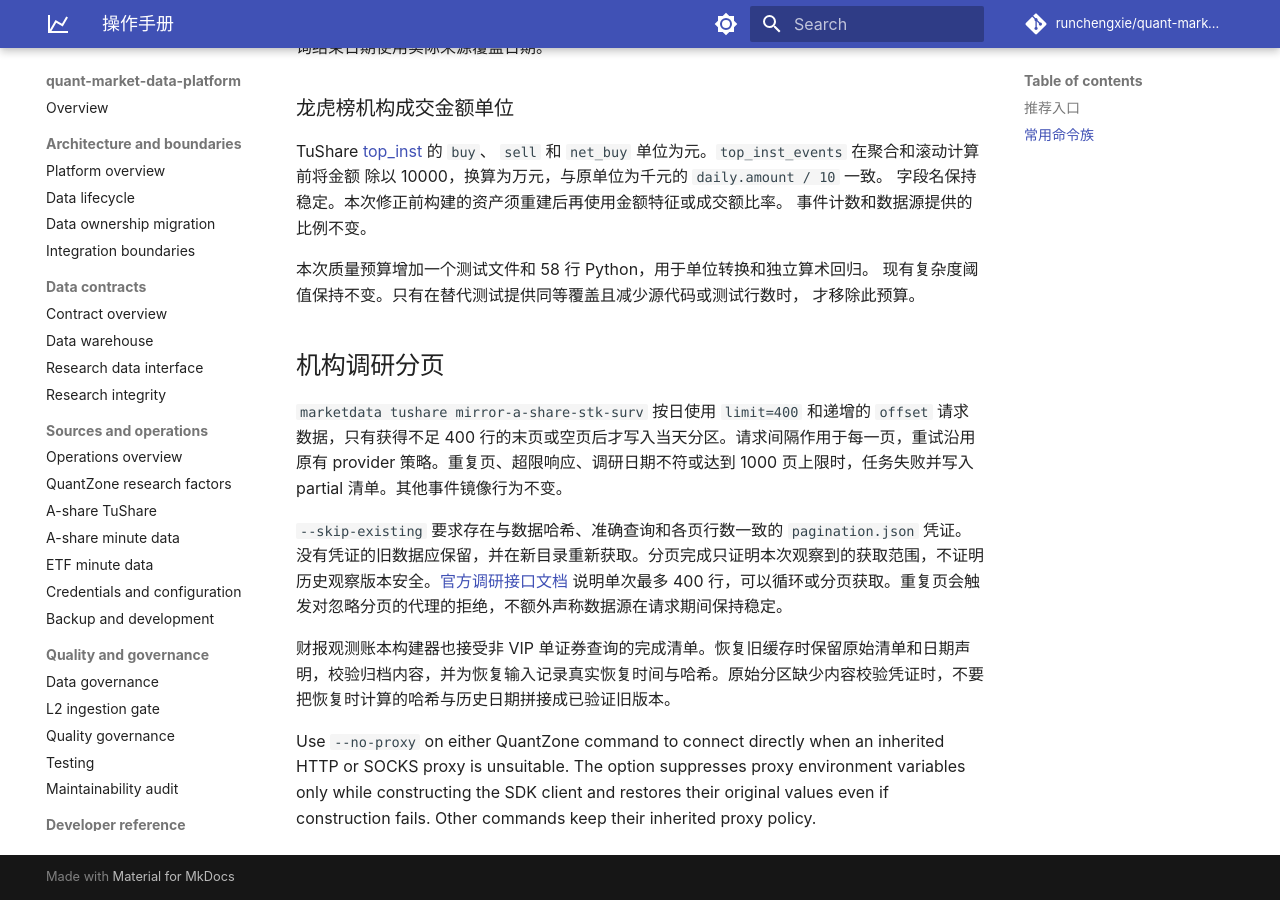
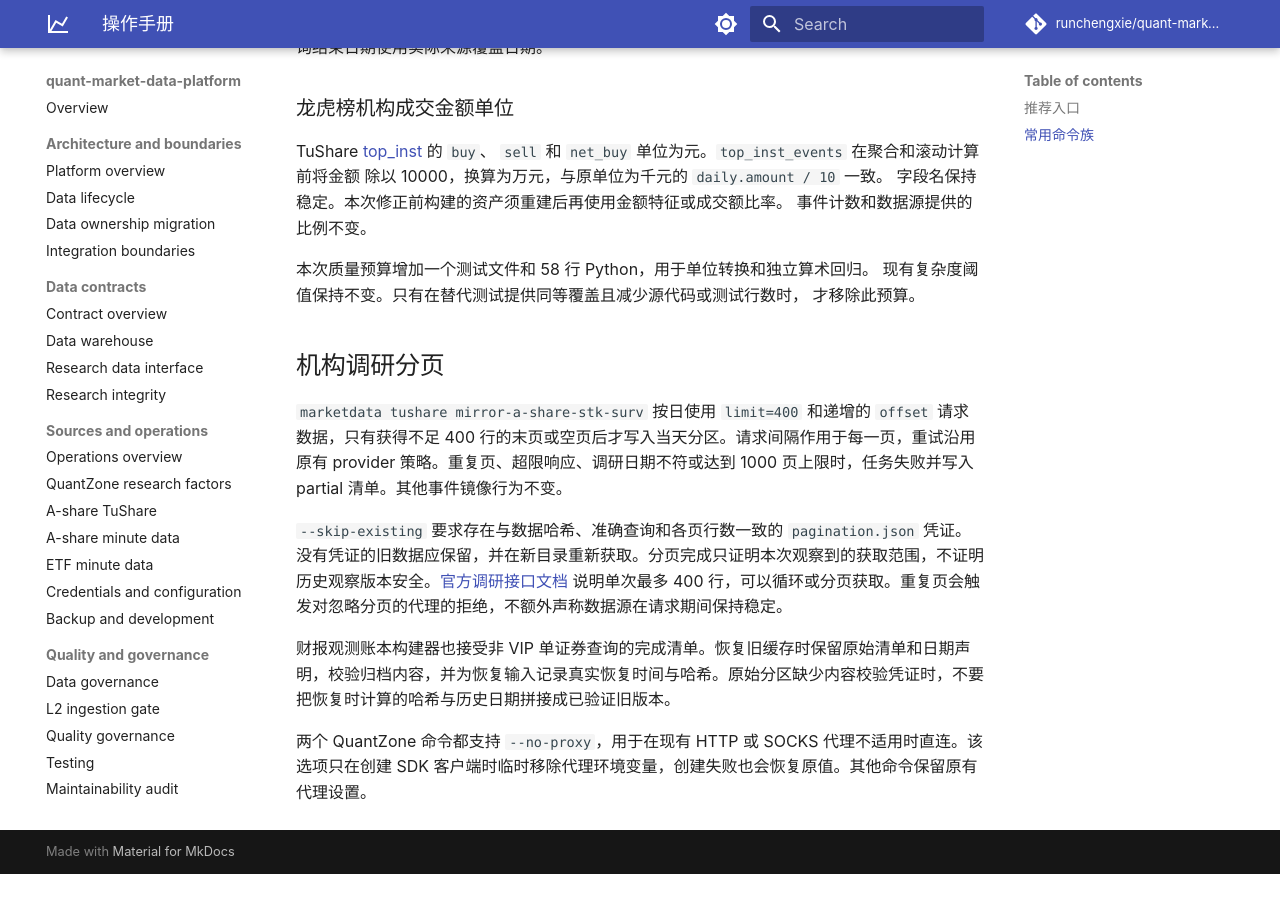
Before and after one commit to runchengxie/quant-market-data-platform, an MkDocs documentation site: the page built from docs/operations.md, in a window 1280 px wide and 900 px high, scrolled down 4379 px. Built offline with MkDocs 1.6.1 and Material for MkDocs 9.7.7, drawn with Linux system fonts in a browser that asks for light colours; comment, search, counter and statistics services are not loaded; after the commit the page ends 5253 px from its top, so only the background shows below that.

Commit message:
docs: align direct connection instructions in Chinese

```diff
--- a/docs/operations.md
+++ b/docs/operations.md
@@ -150,4 +150,4 @@
 
 财报观测账本构建器也接受非 VIP 单证券查询的完成清单。恢复旧缓存时保留原始清单和日期声明，校验归档内容，并为恢复输入记录真实恢复时间与哈希。原始分区缺少内容校验凭证时，不要把恢复时计算的哈希与历史日期拼接成已验证旧版本。
 
-Use `--no-proxy` on either QuantZone command to connect directly when an inherited HTTP or SOCKS proxy is unsuitable. The option suppresses proxy environment variables only while constructing the SDK client and restores their original values even if construction fails. Other commands keep their inherited proxy policy.
+两个 QuantZone 命令都支持 `--no-proxy`，用于在现有 HTTP 或 SOCKS 代理不适用时直连。该选项只在创建 SDK 客户端时临时移除代理环境变量，创建失败也会恢复原值。其他命令保留原有代理设置。
```
